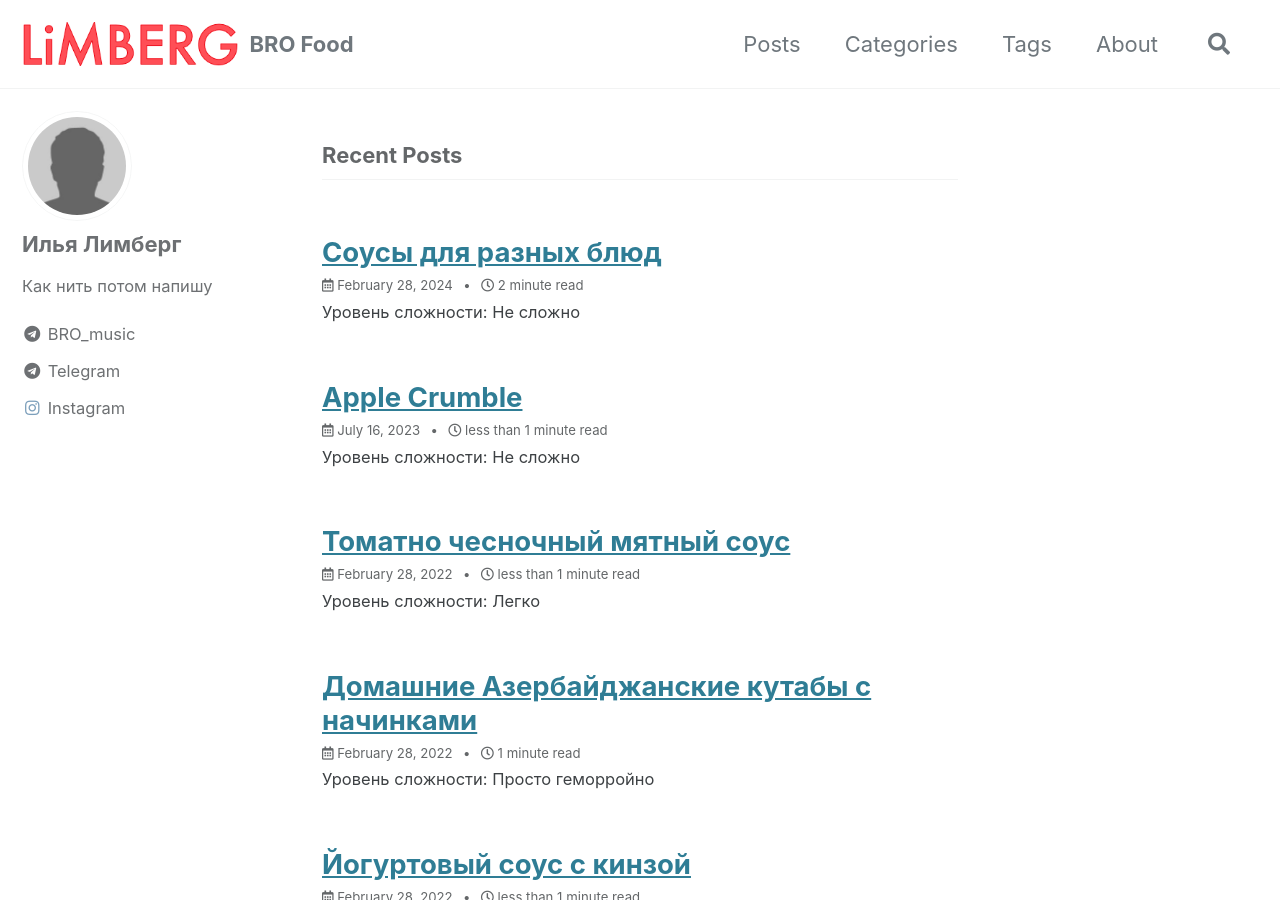
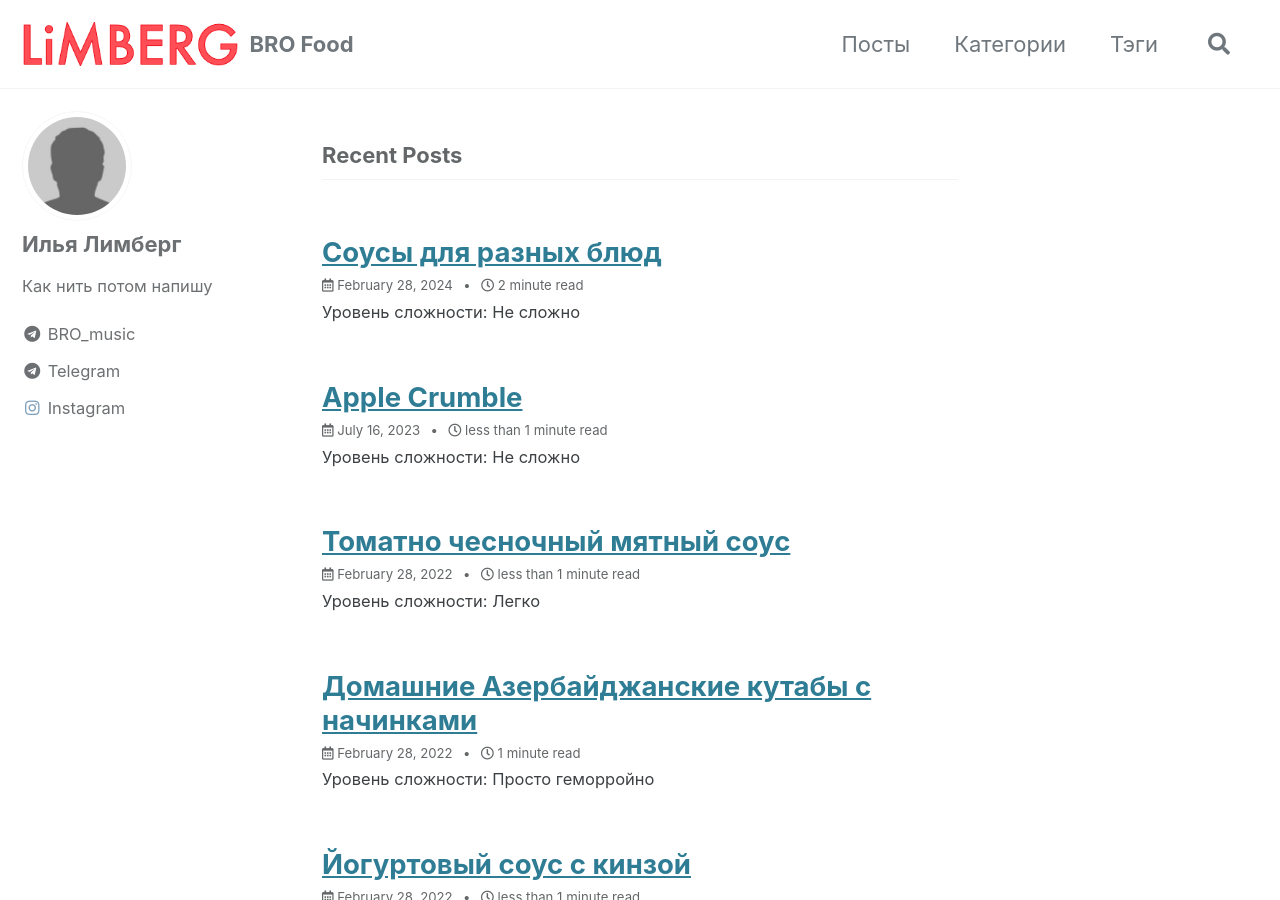
Before and after one commit to iLimberg/bro_food, a Jekyll site: the page built from index.html, in a window 1280 px wide and 900 px high. Built offline with Jekyll 4.4.1, drawn with Linux system fonts in a browser that asks for light colours; cached includes are drawn as plain includes; the list of posts is cut into pages by our own code.

Commit message:
переименовал навигацию и скрыл страницу About

```diff
--- a/_data/navigation.yml
+++ b/_data/navigation.yml
@@ -1,9 +1,9 @@
 main:
-  - title: "Posts"
+  - title: "Посты"
     url: /posts/
-  - title: "Categories"
+  - title: "Категории"
     url: /categories/
-  - title: "Tags"
+  - title: "Тэги"
     url: /tags/
-  - title: "About"
-    url: /about/
+  # - title: "About"
+  #   url: /about/
```
